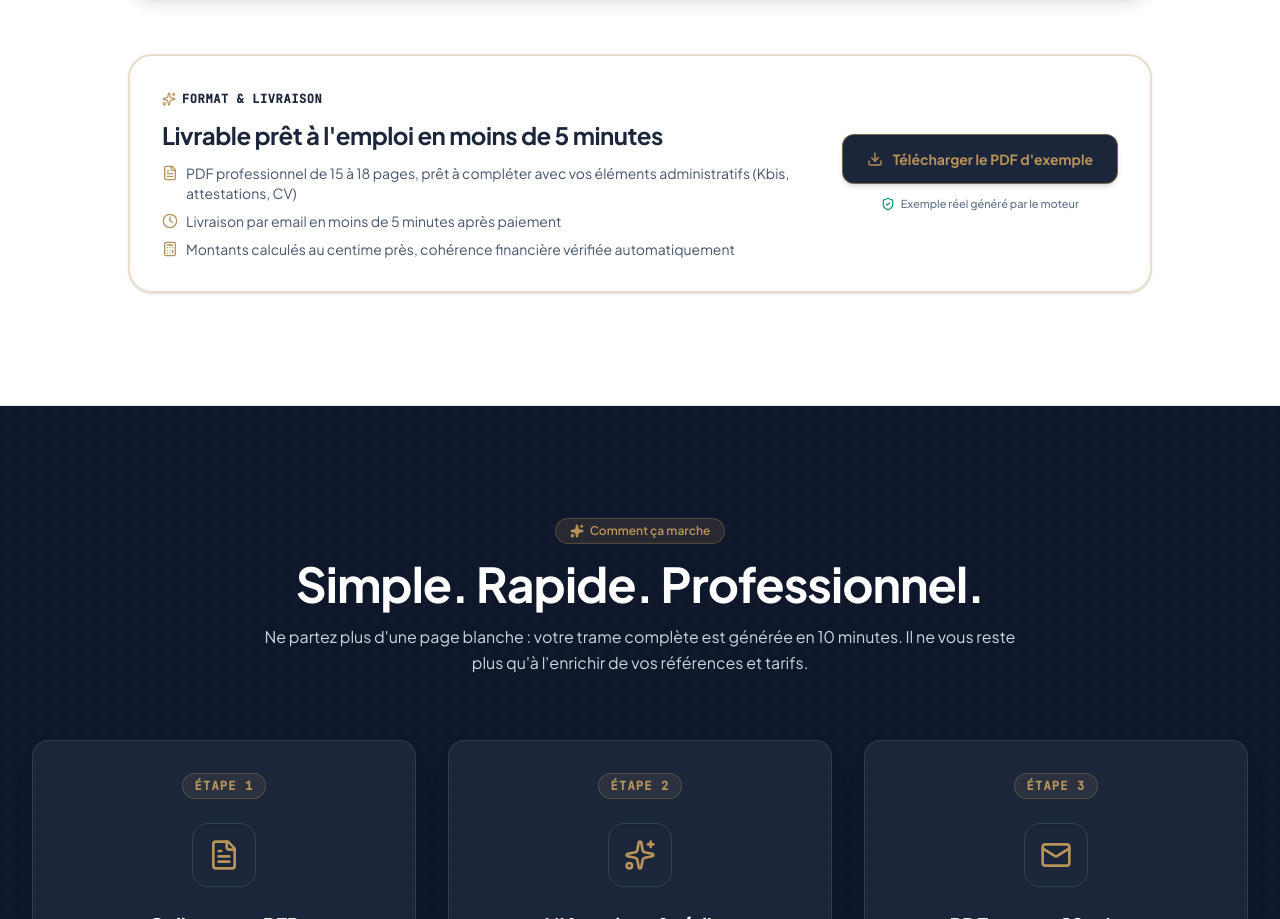
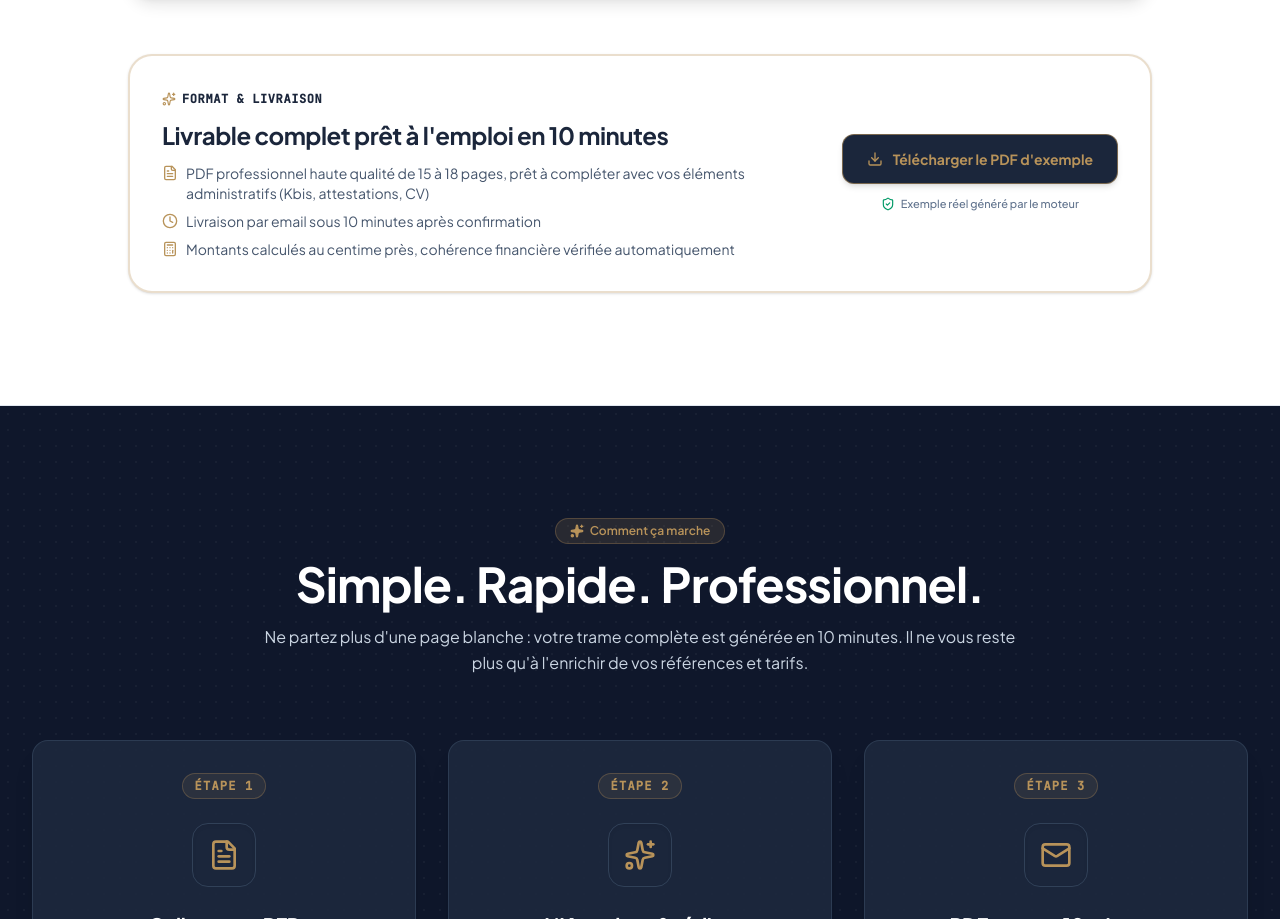
Before and after one commit to OMARMARCO23/DeliverableEngine, a React (Vite) app: page / in a window 1280 px wide. Shown: the part 5469-6388 px from the top of the page. Built offline with nearby package versions, Linux system fonts and the light colour scheme; no server answers; a web font is replaced by a local one.

Commit message:
Refine PDF link removal and update text content
Updated PDF download link removal logic and modified text descriptions for clarity.

```diff
--- a/src/components/PdfPreviewSection.tsx
+++ b/src/components/PdfPreviewSection.tsx
@@ -27,7 +27,11 @@ export default function PdfPreviewSection() {
     link.target = '_blank';
     document.body.appendChild(link);
     link.click();
-    document.body.removeChild(link);
+    if (typeof link.remove === 'function') {
+      link.remove();
+    } else if (link.parentNode) {
+      link.parentNode.removeChild(link);
+    }
   };
 
   const consultationTypes = [
@@ -278,16 +282,16 @@ export default function PdfPreviewSection() {
                   Format & livraison
                 </div>
                 <h3 className="font-serif-heading text-xl sm:text-2xl font-bold text-[#1B263B]">
-                  Livrable prêt à l'emploi en moins de 5 minutes
+                  Livrable complet prêt à l'emploi en 10 minutes
                 </h3>
                 <ul className="space-y-2 text-xs sm:text-sm text-slate-600 font-sans">
                   <li className="flex items-start gap-2">
                     <FileText className="h-4 w-4 text-[#B8935A] shrink-0 mt-0.5" />
-                    <span>PDF professionnel de 15 à 18 pages, prêt à compléter avec vos éléments administratifs (Kbis, attestations, CV)</span>
+                    <span>PDF professionnel haute qualité de 15 à 18 pages, prêt à compléter avec vos éléments administratifs (Kbis, attestations, CV)</span>
                   </li>
                   <li className="flex items-start gap-2">
                     <Clock className="h-4 w-4 text-[#B8935A] shrink-0 mt-0.5" />
-                    <span>Livraison par email en moins de 5 minutes après paiement</span>
+                    <span>Livraison par email sous 10 minutes après confirmation</span>
                   </li>
                   <li className="flex items-start gap-2">
                     <Calculator className="h-4 w-4 text-[#B8935A] shrink-0 mt-0.5" />
```
